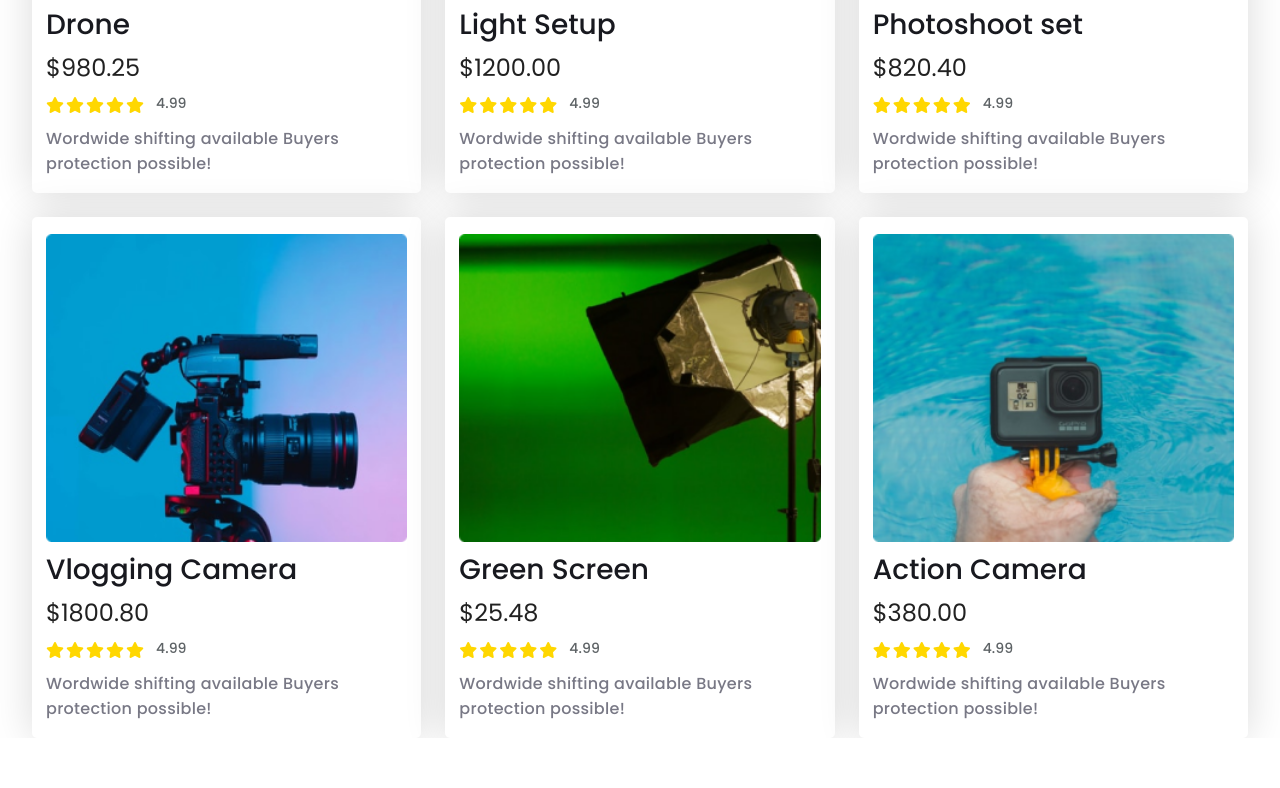
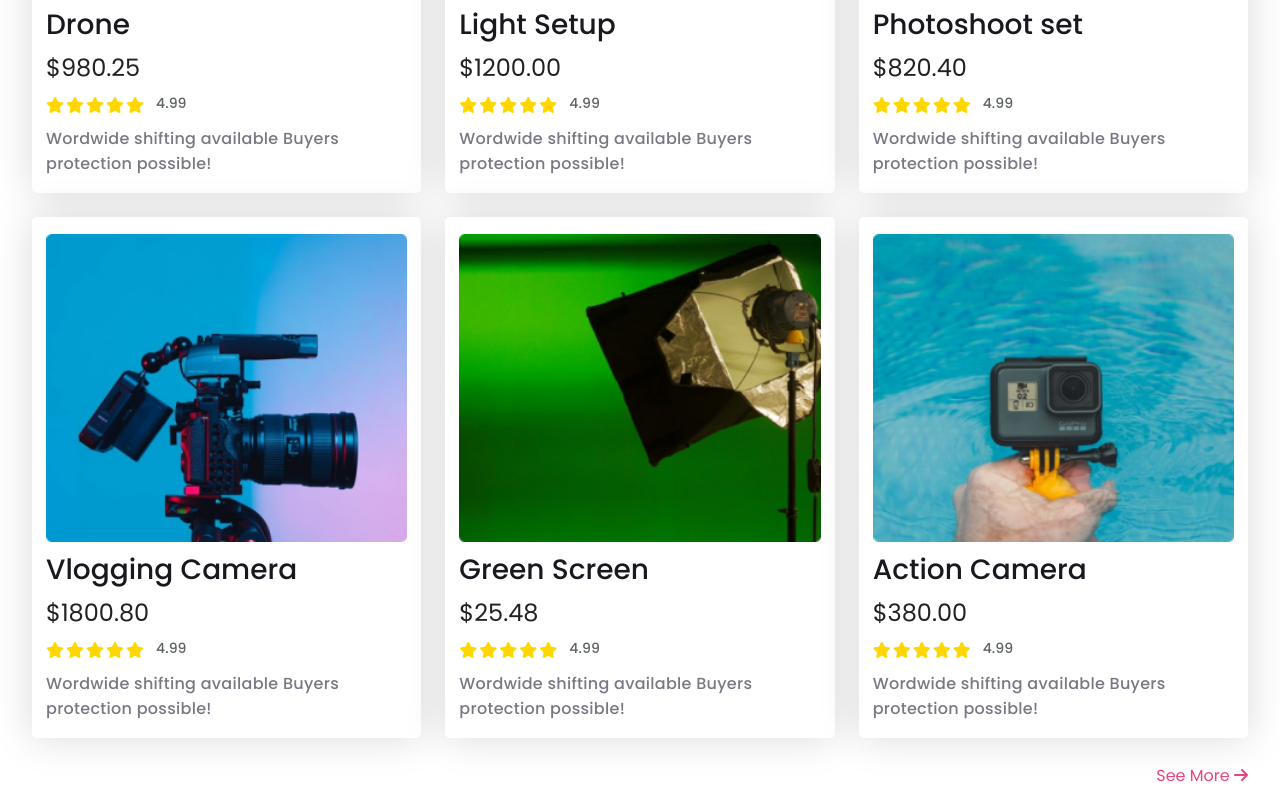
Before and after one commit to mahmudulmr19/influencer-gear, a plain HTML site: page index.html in a window 1280 px wide. Shown: the part 1649-2437 px from the top of the page. Before the commit the page ends 2387 px from the top, so only its background shows below. Drawn offline with Linux system fonts and the light colour scheme.

Commit message:
see more

```diff
--- a/index.html
+++ b/index.html
@@ -221,6 +221,10 @@
             </p>
           </div>
         </div>
+
+        <div class="see">
+          <p>See More <i class="fa-solid fa-arrow-right"></i></p>
+        </div>
       </section>
     </main>
   </body>
--- a/styles/style.css
+++ b/styles/style.css
@@ -149,3 +149,14 @@ i {
   color: #787885;
   margin-top: 8px;
 }
+
+.see {
+  text-align: right;
+  margin-top: 25px;
+}
+
+.see p,
+i {
+  color: rgba(224, 44, 109, 0.87);
+  cursor: pointer;
+}
```
